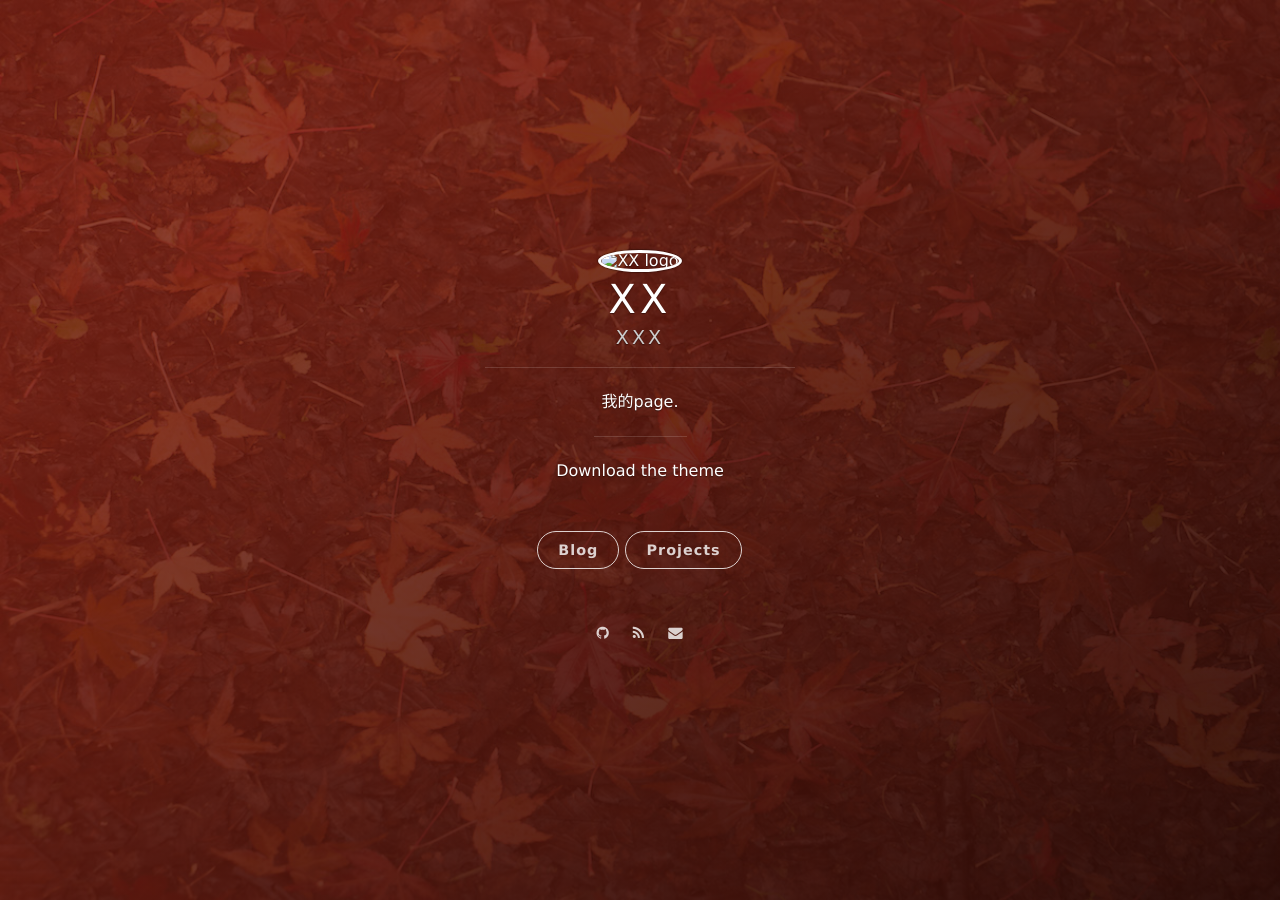
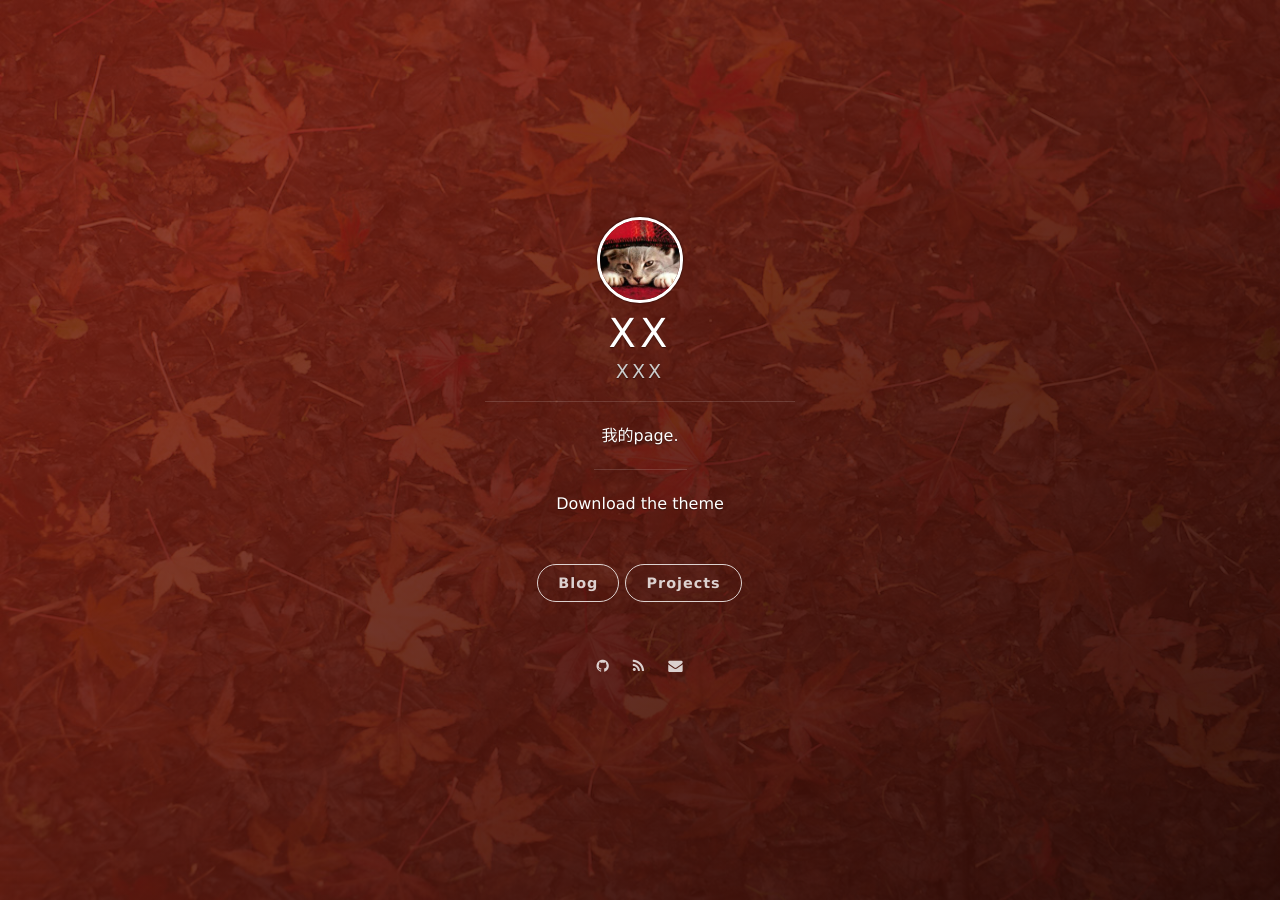
Before and after one commit to nonoboboq/robust_cyu, a Jekyll site: the page built from index.html, in a window 1280 px wide. Built offline with Jekyll 4.4.1, drawn with Linux system fonts in a browser that asks for light colours; nearby versions of some CDN libraries; the list of posts is cut into pages by our own code.

Commit message:
Update side-panel.html

```diff
--- a/_includes/side-panel.html
+++ b/_includes/side-panel.html
@@ -4,7 +4,7 @@
     <div class="panel-main__inner panel-inverted">
     <div class="panel-main__content">
 
-        <a href="/#blog" title="前往 {{ site.title }} 的主页" class="blog-button"><img src="/blob/master/assets/images/avatar.jpg" width="80" alt="{{ site.title }} logo" class="panel-cover__logo logo" /></a>
+        <a href="/#blog" title="前往 {{ site.title }} 的主页" class="blog-button"><img src="https://github.com/nonoboboq/robust_cyu/blob/master/assets/images/avatar.jpg" width="80" alt="{{ site.title }} logo" class="panel-cover__logo logo" /></a>
         <h1 class="panel-cover__title panel-title"><a href="/#blog" title="link to homepage for {{ site.title }}" class="blog-button">{{ site.title }}</a></h1>
         {% if site.subtitle %}
         <span class="panel-cover__subtitle panel-subtitle">{{site.subtitle}}</span>
```
